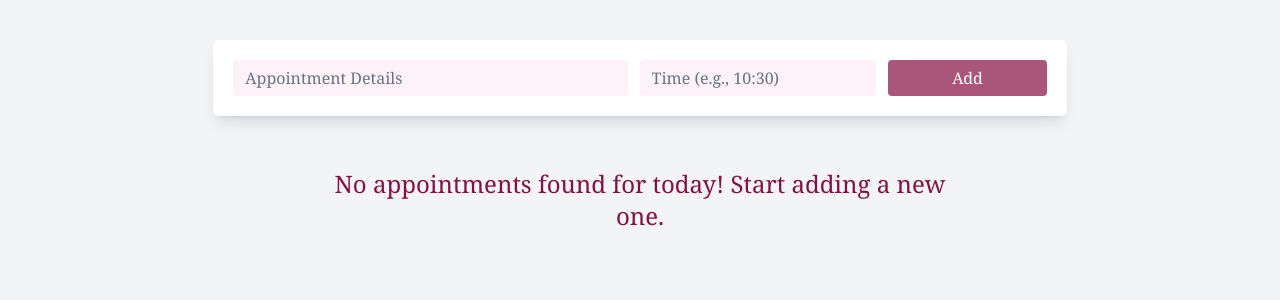
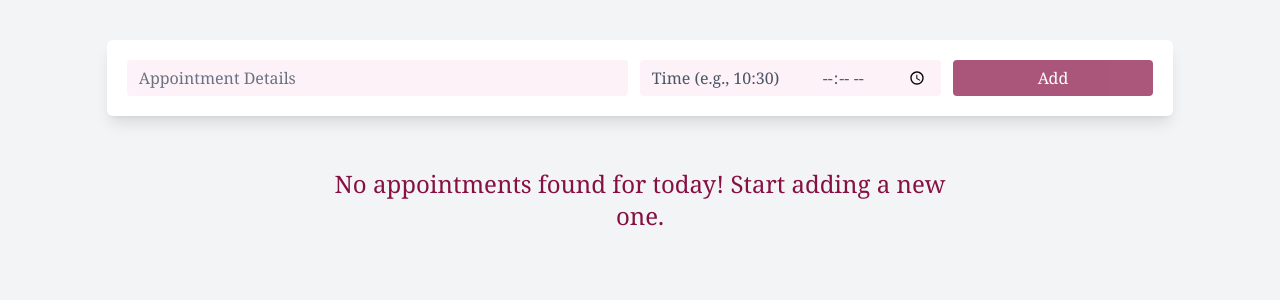
Before and after one commit to EmanRadwan114/appointments, a React (Vite) app: page / in a window 1280 px wide. Shown: the top 300 px of the page. Built offline with nearby package versions, Linux system fonts and the light colour scheme.

Commit message:
handle compitability issue with time input

```diff
--- a/src/App.tsx
+++ b/src/App.tsx
@@ -22,7 +22,7 @@ function App() {
     <main>
       <div className="container mx-auto py-10 px-5">
         <AddAppointment></AddAppointment>
-        <div className="mt-56 sm:mt-32">
+        <div className="mt-52 lg:mt-32">
           <AppointmentsList />
         </div>
       </div>
--- a/src/components/AddAppointment.tsx
+++ b/src/components/AddAppointment.tsx
@@ -42,29 +42,25 @@ const AddAppointment: React.FC = () => {
   };
 
   return (
-    <div className="fixed top-10 start-5 end-5 lg:w-5/6 xl:w-4/6 lg:mx-auto">
-      <div className="flex flex-col sm:flex-row gap-3 justify-center items-center w-full bg-white p-5 shadow-lg rounded-md">
+    <div className="fixed top-10 start-5 end-5 lg:w-5/6 lg:mx-auto">
+      <div className="flex flex-col lg:flex-row gap-3 justify-center items-center w-full bg-white p-5 shadow-lg rounded-md">
         <Input
           type="text"
-          additionalClasses="w-full sm:w-[50%] text-gray-800"
+          additionalClasses="w-full lg:w-[50%] text-gray-800"
           placeholder="Appointment Details"
           value={newAppointment.details}
           name="details"
           onChange={handleChange}
         />
         <Input
-          type="text"
-          additionalClasses="w-full sm:w-[30%]"
-          placeholder="Time (e.g., 10:30)"
+          type="time"
+          additionalClasses="w-full lg:w-[30%]"
           value={newAppointment.time}
           name="time"
           onChange={handleChange}
-          onFocus={(e) => {
-            e.target.type = "time";
-          }}
         />
         <Button
-          additionalClasses="w-full sm:w-[20%]"
+          additionalClasses="w-full lg:w-[20%]"
           onClick={addAppointment}
           disabled={newAppointment.details === "" || newAppointment.time === ""}
         >
--- a/src/index.css
+++ b/src/index.css
@@ -8,5 +8,12 @@
 
   input[type="time"] {
     color: var(--color-gray-600);
+    display: flex;
+    gap: 5px;
+    justify-content: space-between;
+  }
+
+  input[type="time"]::before {
+    content: "Time (e.g., 10:30)";
   }
 }
```
